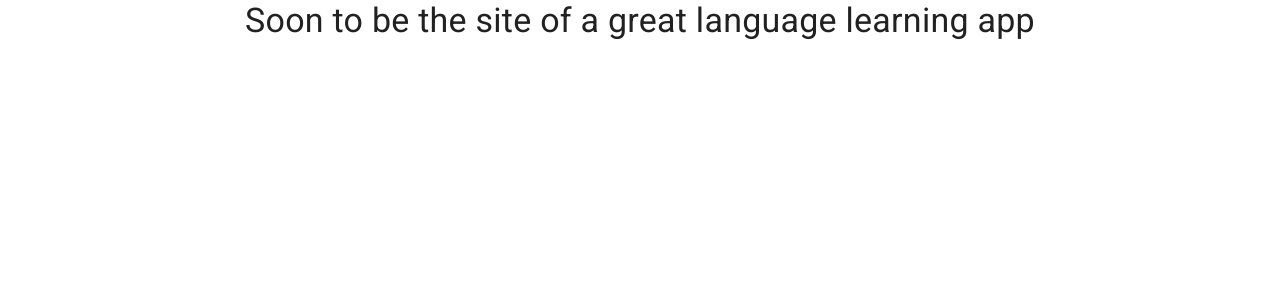
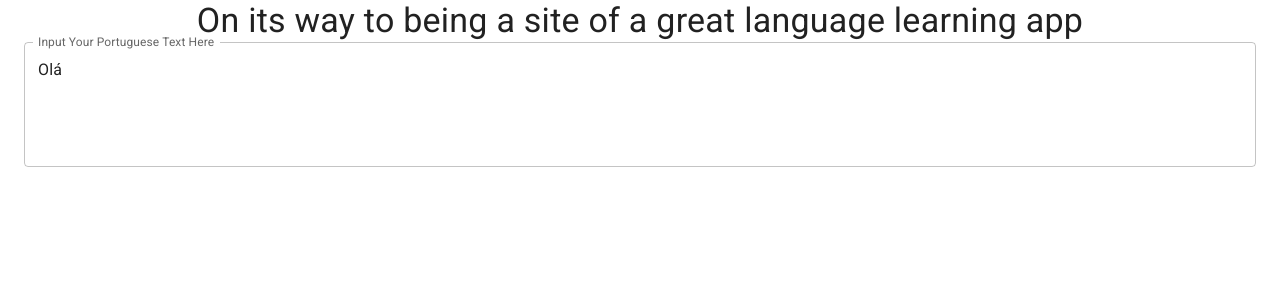
Before and after one commit to IanConceicao/language-reader, a React (Create React App) app: page / in a window 1280 px wide. Shown: the top 300 px of the page. Built offline with nearby package versions, Linux system fonts and the light colour scheme; the HTML template or start-up script is replaced by a standard one.

Commit message:
Added text box

```diff
--- /dev/null
+++ b/src/components/TextBox.tsx
@@ -0,0 +1,31 @@
+import { Box, Container, TextField } from "@mui/material";
+import * as React from "react";
+import { Component } from "react";
+
+interface TextBoxProps {}
+
+const TextBox: React.FC<TextBoxProps> = () => {
+  return (
+    <Container maxWidth={false}>
+      <Box
+        component="form"
+        sx={{
+          "& > :not(style)": { width: "100%" },
+        }}
+        noValidate
+        autoComplete="off"
+      >
+        <TextField
+          id="input-text"
+          label="Input Your Portuguese Text Here"
+          variant="outlined"
+          multiline
+          rows={4}
+          defaultValue="Olá"
+        />
+      </Box>
+    </Container>
+  );
+};
+
+export default TextBox;
--- a/src/index.css
+++ b/src/index.css
@@ -1,13 +1,12 @@
 body {
   margin: 0;
-  font-family: -apple-system, BlinkMacSystemFont, 'Segoe UI', 'Roboto', 'Oxygen',
-    'Ubuntu', 'Cantarell', 'Fira Sans', 'Droid Sans', 'Helvetica Neue',
-    sans-serif;
+  padding: 0;
+  font-family: "Roboto";
   -webkit-font-smoothing: antialiased;
   -moz-osx-font-smoothing: grayscale;
 }
 
 code {
-  font-family: source-code-pro, Menlo, Monaco, Consolas, 'Courier New',
+  font-family: source-code-pro, Menlo, Monaco, Consolas, "Courier New",
     monospace;
 }
--- a/src/pages/Home.tsx
+++ b/src/pages/Home.tsx
@@ -1,12 +1,18 @@
-import { Typography } from "@mui/material";
+import { Typography, TextField, Box } from "@mui/material";
+import { Container } from "@mui/system";
+import React from "react";
+import TextBox from "../components/TextBox";
 
 interface HomeProps {}
 
 const Home: React.FC<HomeProps> = () => {
   return (
-    <Typography variant="h4" align="center">
-      Soon to be the site of a great language learning app
-    </Typography>
+    <React.Fragment>
+      <Typography variant="h4" align="center">
+        On its way to being a site of a great language learning app
+      </Typography>
+      <TextBox></TextBox>
+    </React.Fragment>
   );
 };
 
```
